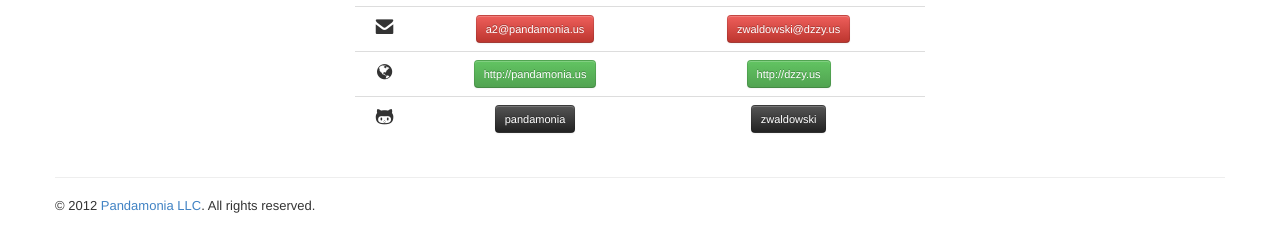
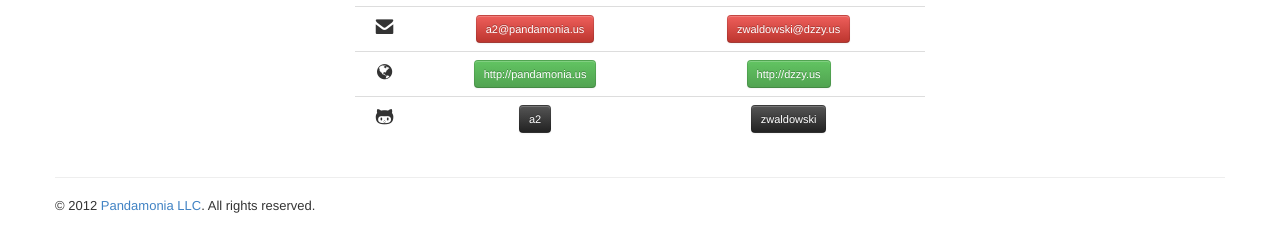
Before and after one commit to pandamonia/Bark, a Jekyll site: the page built from contact.html, in a window 1280 px wide. Shown: the part 333-585 px from the top of the page. Built offline with Jekyll 4.4.1, drawn with Linux system fonts in a browser that asks for light colours; nearby versions of some CDN libraries.

Commit message:
Update Alex's GitHub username
Signed-off-by: Alexsander Akers <a2@pandamonia.us>

```diff
--- a/contact.html
+++ b/contact.html
@@ -43,7 +43,7 @@
 				</tr>
 				<tr>
 					<td><i class="icon-github icon-large"></i>&nbsp;</td>
-					<td><a href="ht&#000116;&#000112;s&#x3a;/&#x2f;g&#000105;&#x74;h&#117;&#98;&#00046;c&#x6f;&#109;/&#x70;a&#x6e;&#100;&#97;m&#x6f;&#x6e;&#x69;&#x61;" class="btn btn-small btn-inverse">p&#97;&#x6e;&#000100;&#x61;&#x6d;&#111;n&#x69;&#x61;</a></td>
+					<td><a href="&#104;&#116;&#116;&#x70;&#115;&#x3a;&#x2f;&#x2f;gi&#000116;h&#117;&#98;&#46;&#00099;o&#109;&#x2f;&#97;&#x32;" class="btn btn-small btn-inverse">&#00097;&#x32;</a></td>
 					<td><a href="&#104;&#x74;&#000116;&#112;&#x73;:/&#47;&#x67;&#x69;&#116;h&#000117;&#x62;&#46;&#99;&#000111;&#109;/&#000122;w&#97;&#108;do&#119;&#000115;&#107;&#x69;" class="btn btn-small btn-inverse">&#x7a;&#119;&#00097;&#108;do&#000119;&#115;&#107;&#000105;</a></td>
 				</tr>
 			</table>
```
